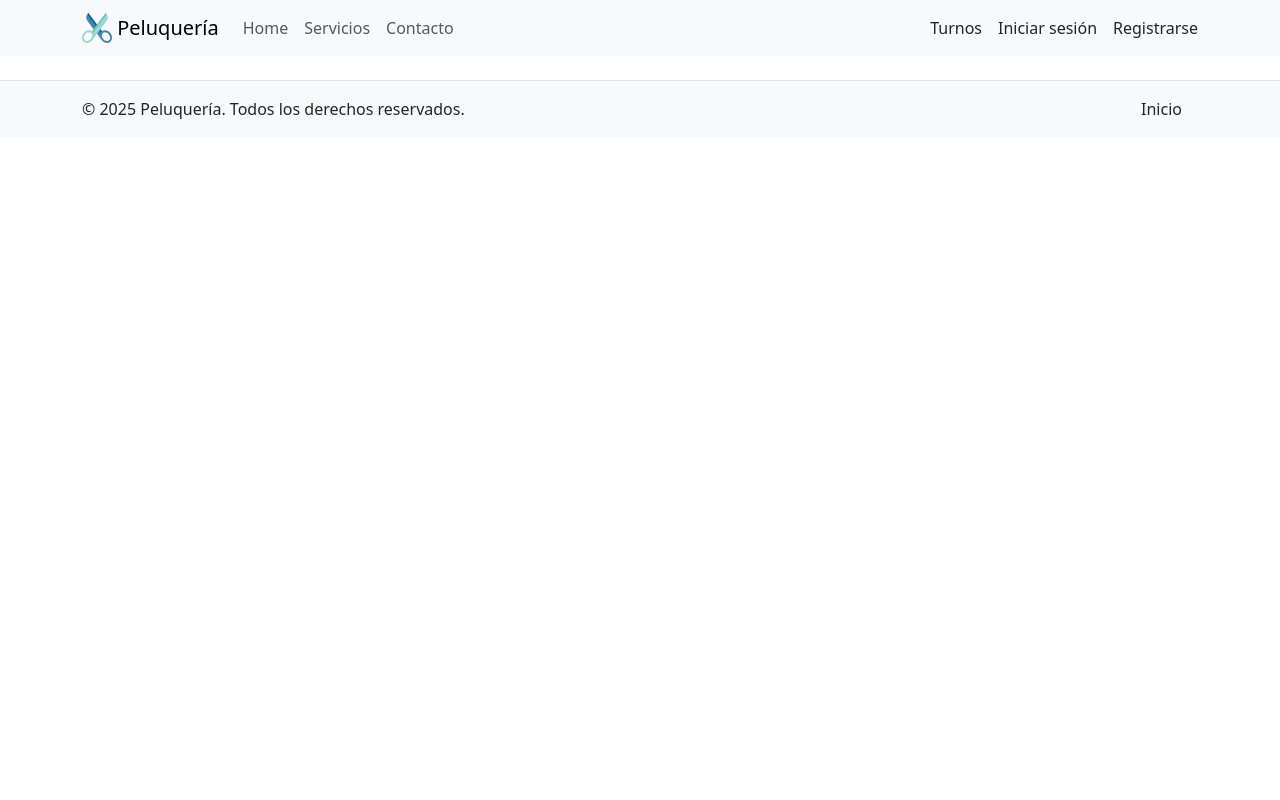
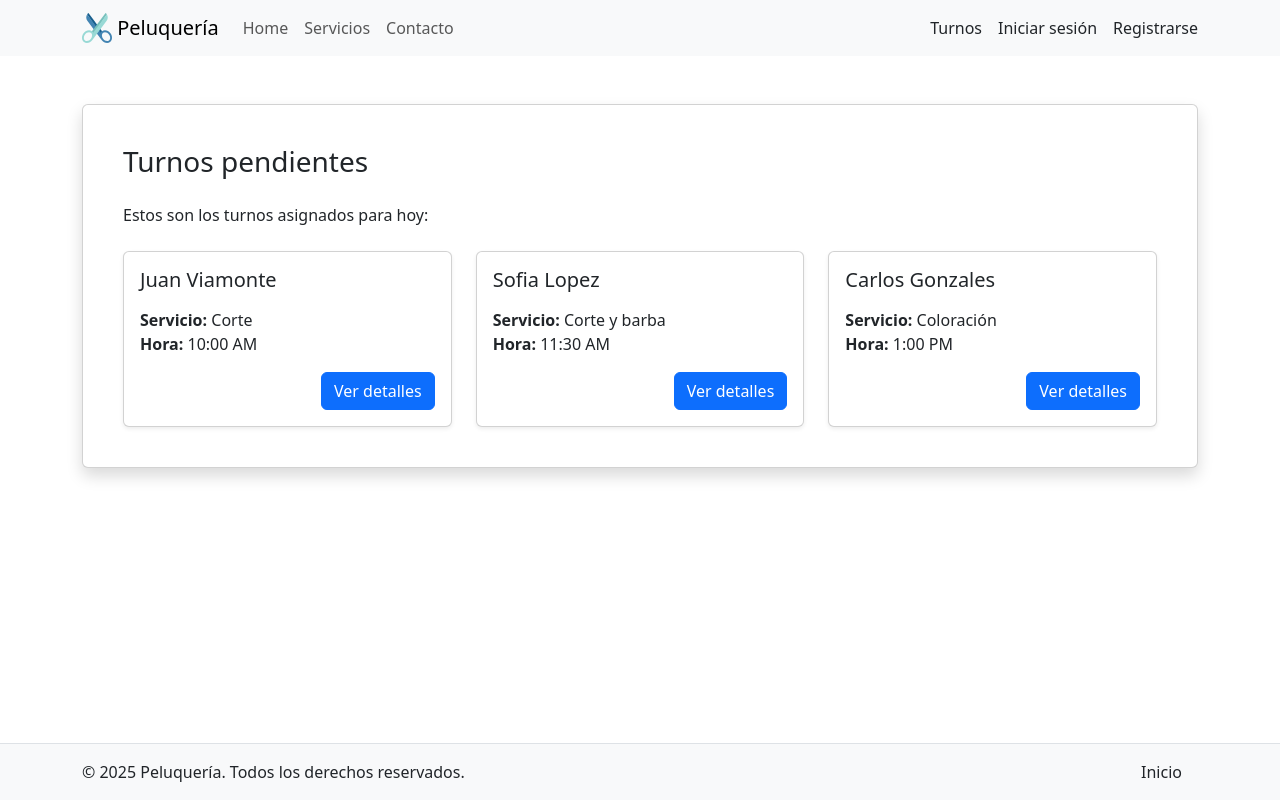
Before and after one commit to ayrtooooon/tpi-peluqueria, a React (Vite) app in the folder peluqueria-front/: page /barbersView in a window 1280 px wide. Built offline with nearby package versions, Linux system fonts and the light colour scheme.

Commit message:
BarbersView

```diff
--- a/peluqueria-front/src/App.jsx
+++ b/peluqueria-front/src/App.jsx
@@ -5,6 +5,7 @@ import "bootstrap/dist/css/bootstrap.min.css";
 import FormPage from "./pages/FormPage";
 import Home from "./pages/Home";
 import Login from "./pages/Login";
+import BarberView from "./pages/BarbersView";
 import Register from "./pages/Register";
 import Footer from "./components/Footer";
 import { ToastContainer } from "react-toastify";
@@ -12,17 +13,22 @@ import "react-toastify/dist/ReactToastify.css";
 
 function App() {
   return (
+    <div className="d-flex flex-column min-vh-100">
     <BrowserRouter>
       <NavBar />
+      <main className="flex-grow-1">
       <Routes>
         <Route path="/" element={<Home />} />
         <Route path="/turnos" element={<FormPage />} />
         <Route path="/login" element={<Login />} />
         <Route path="/register" element={<Register />} />
+        <Route path="/barbersView" element={<BarberView />} />
       </Routes>
+      </main>
       <ToastContainer />
       <Footer />
     </BrowserRouter>
+    </div>
   );
 }
 
--- /dev/null
+++ b/peluqueria-front/src/pages/BarbersView.jsx
@@ -0,0 +1,44 @@
+import { Container, Row, Col, Card, Button } from "react-bootstrap";
+
+const BarberView = () => {
+    const turnosMock = [
+        { id: 1, cliente: "Juan Viamonte", servicio: "Corte", hora: "10:00 AM" },
+        { id: 2, cliente: "Sofia Lopez", servicio: "Corte y barba", hora: "11:30 AM" },
+        { id: 3, cliente: "Carlos Gonzales", servicio: "Coloración", hora: "1:00 PM" },
+    ];
+
+    return (
+        <Container className="mt-5">
+        <Card className="p-4 shadow">
+            <Card.Body>
+            <h3 className="mb-4">Turnos pendientes</h3>
+            <p className="mb-4">Estos son los turnos asignados para hoy:</p>
+
+            <Row className="g-4">
+                {turnosMock.map((turno) => (
+                <Col md={4} key={turno.id}>
+                    <Card className="h-100 shadow-sm">
+                    <Card.Body>
+                        <Card.Title className="mb-3">{turno.cliente}</Card.Title>
+                        <Card.Text>
+                        <strong>Servicio:</strong> {turno.servicio}<br />
+                        <strong>Hora:</strong> {turno.hora}
+                        </Card.Text>
+                        <div className="d-flex justify-content-end">
+                        <Button
+                        >
+                            Ver detalles
+                        </Button>
+                        </div>
+                    </Card.Body>
+                    </Card>
+                </Col>
+                ))}
+            </Row>
+            </Card.Body>
+        </Card>
+        </Container>
+    );
+};
+
+export default BarberView;
```
